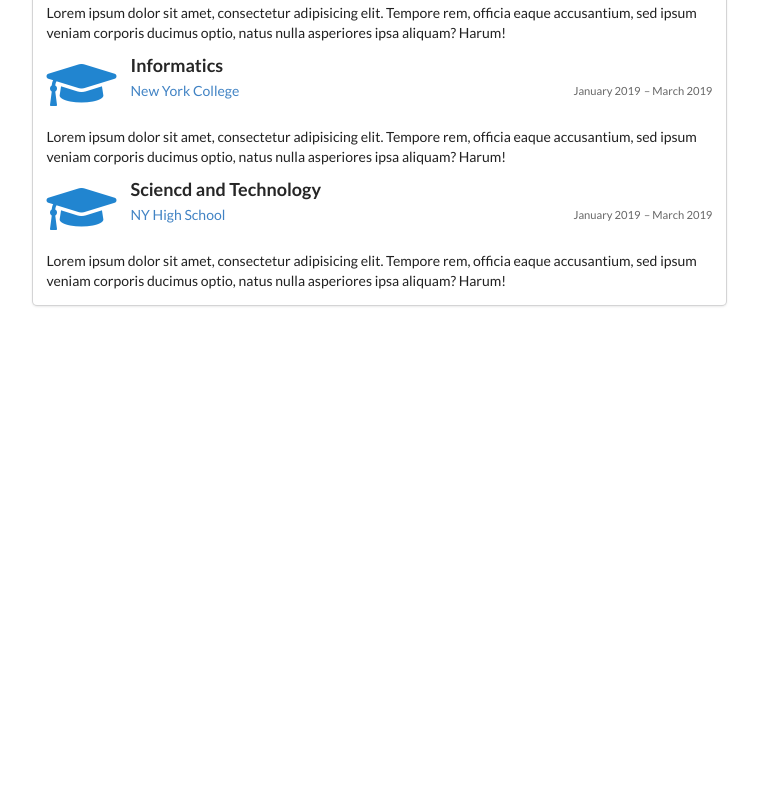
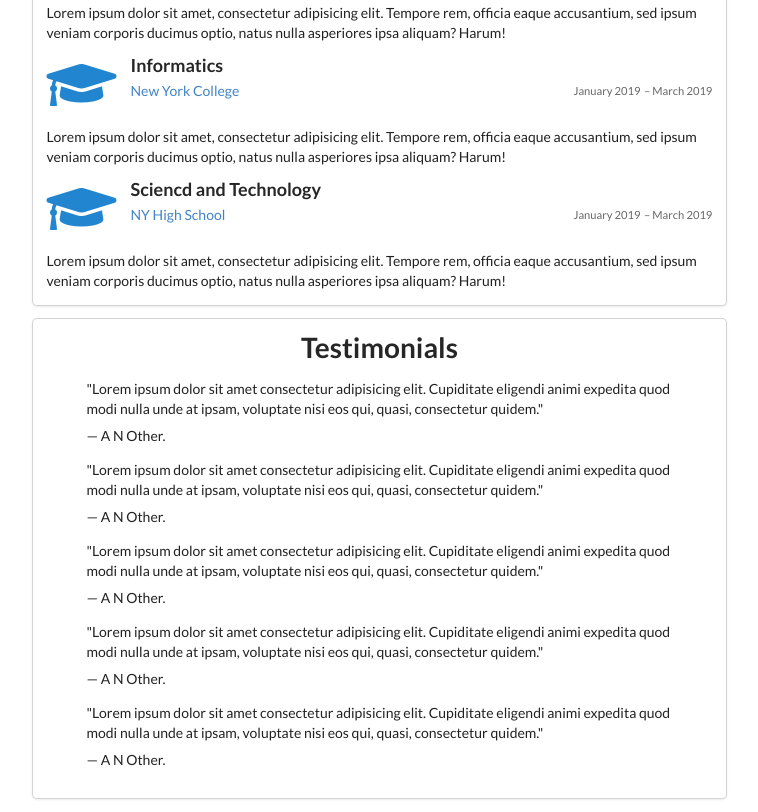
Before and after one commit to Barnez299/Portfoliosite, a plain HTML site: page src/index.html in a window 1280 px wide. Shown: the part 2104-2916 px from the top of the page, without its empty margins (44-802 px from the left). Before the commit the page ends 2423 px from the top, so only its background shows below. Drawn offline with Linux system fonts and the light colour scheme.

Commit message:
testimonial section done

```diff
--- a/src/index.html
+++ b/src/index.html
@@ -188,8 +188,32 @@
                             </div>
                         </div>
                     </div>
+                    <div class="ui fluid card">
+                        <div class="content">
+                            <h1 class="ui huge center aligned header">Testimonials<br></h1>
+                            <blockquote>
+                                <p>"Lorem ipsum dolor sit amet consectetur adipisicing elit. Cupiditate eligendi animi expedita quod modi nulla unde at ipsam, voluptate nisi eos qui, quasi, consectetur quidem."</p>
+                                <footer>&mdash; A N Other.</footer>
+                            </blockquote>
+                            <blockquote>
+                                <p>"Lorem ipsum dolor sit amet consectetur adipisicing elit. Cupiditate eligendi animi expedita quod modi nulla unde at ipsam, voluptate nisi eos qui, quasi, consectetur quidem."</p>
+                                <footer>&mdash; A N Other.</footer>
+                            </blockquote>
+                            <blockquote>
+                                <p>"Lorem ipsum dolor sit amet consectetur adipisicing elit. Cupiditate eligendi animi expedita quod modi nulla unde at ipsam, voluptate nisi eos qui, quasi, consectetur quidem."</p>
+                                <footer>&mdash; A N Other.</footer>
+                            </blockquote>
+                            <blockquote>
+                                <p>"Lorem ipsum dolor sit amet consectetur adipisicing elit. Cupiditate eligendi animi expedita quod modi nulla unde at ipsam, voluptate nisi eos qui, quasi, consectetur quidem."</p>
+                                <footer>&mdash; A N Other.</footer>
+                            </blockquote>
+                            <blockquote>
+                                <p>"Lorem ipsum dolor sit amet consectetur adipisicing elit. Cupiditate eligendi animi expedita quod modi nulla unde at ipsam, voluptate nisi eos qui, quasi, consectetur quidem."</p>
+                                <footer>&mdash; A N Other.</footer>
+                            </blockquote>
+                        </div>
+                    </div>
                 </div>
-                <div class="sixteen wide mobile six wide computer column"></div>
             </div>
         </div>
     </div>
```
